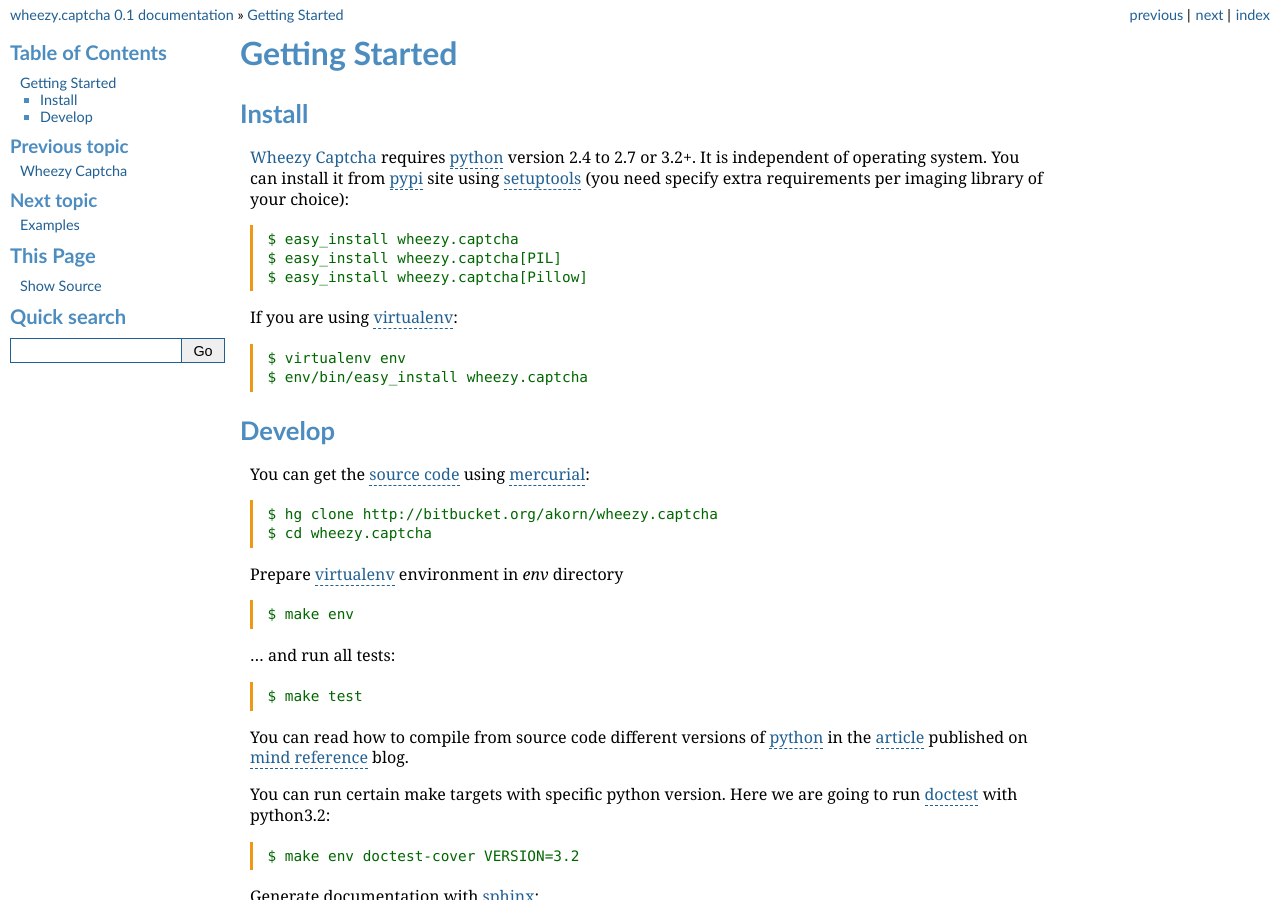
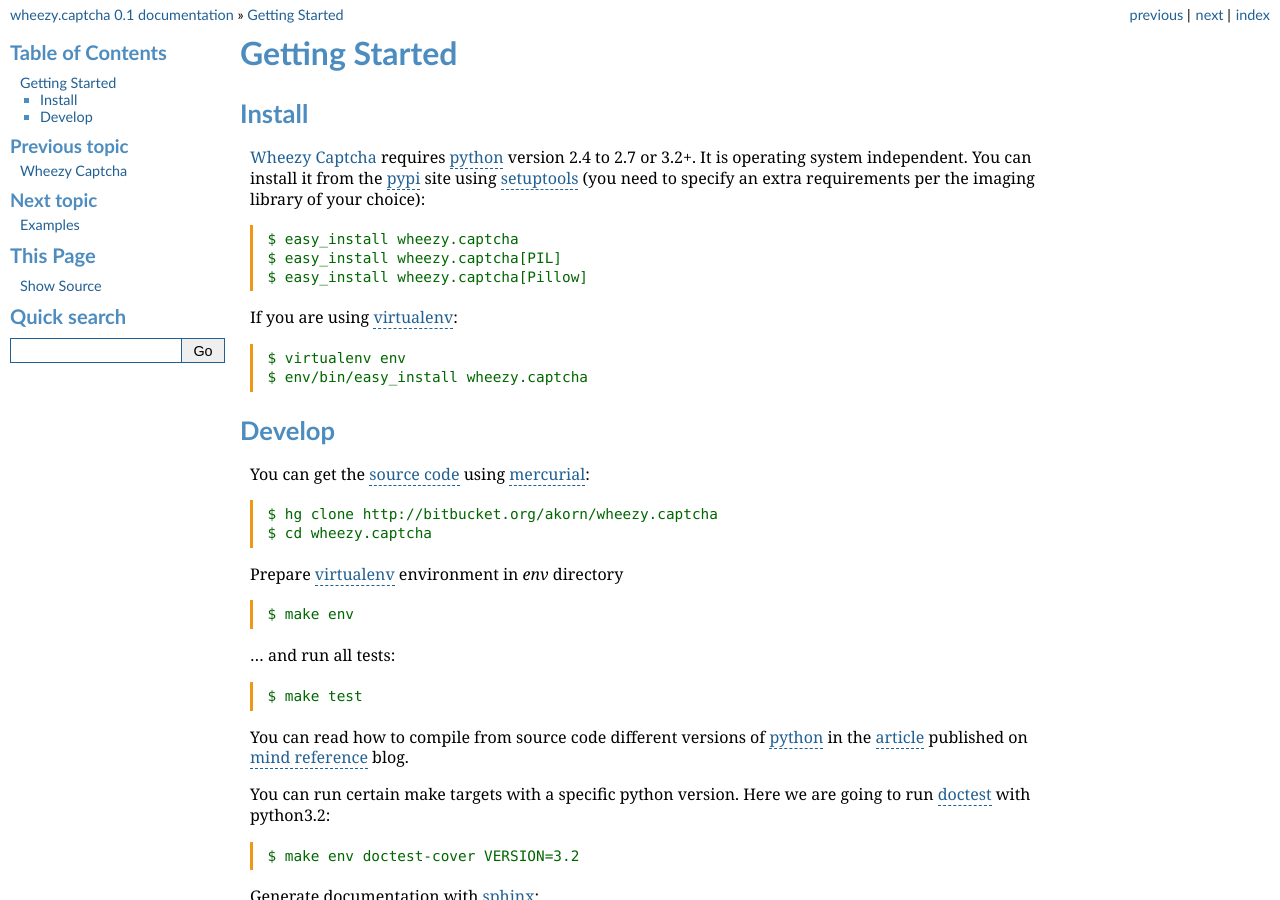
Before and after one commit to akornatskyy/wheezy.captcha, a Sphinx documentation site: the page built from doc/gettingstarted.rst, in a window 1280 px wide. Built offline with Sphinx 7.4.7, drawn with Linux system fonts in a browser that asks for light colours.

Commit message:
gettingstarted_00: readability

```diff
--- a/doc/examples.rst
+++ b/doc/examples.rst
@@ -3,7 +3,7 @@
 ========
 
 We start with a simple example. Before we proceed
-let setup `virtualenv`_ environment::
+let's setup a `virtualenv`_ environment::
 
     $ virtualenv env
     $ env/bin/easy_install wheezy.captcha
--- a/doc/gettingstarted.rst
+++ b/doc/gettingstarted.rst
@@ -6,9 +6,9 @@
 -------
 
 :ref:`wheezy.captcha` requires `python`_ version 2.4 to 2.7 or 3.2+.
-It is independent of operating system. You can install it from `pypi`_
-site using `setuptools`_ (you need specify extra requirements per
-imaging library of your choice)::
+It is operating system independent. You can install it from the `pypi`_
+site using `setuptools`_ (you need to specify an extra requirements per
+the imaging library of your choice)::
 
     $ easy_install wheezy.captcha
     $ easy_install wheezy.captcha[PIL]
@@ -38,7 +38,7 @@
 You can read how to compile from source code different versions of
 `python`_ in the `article`_ published on `mind reference`_ blog.
 
-You can run certain make targets with specific python version. Here
+You can run certain make targets with a specific python version. Here
 we are going to run `doctest`_ with python3.2::
 
     $ make env doctest-cover VERSION=3.2
```
